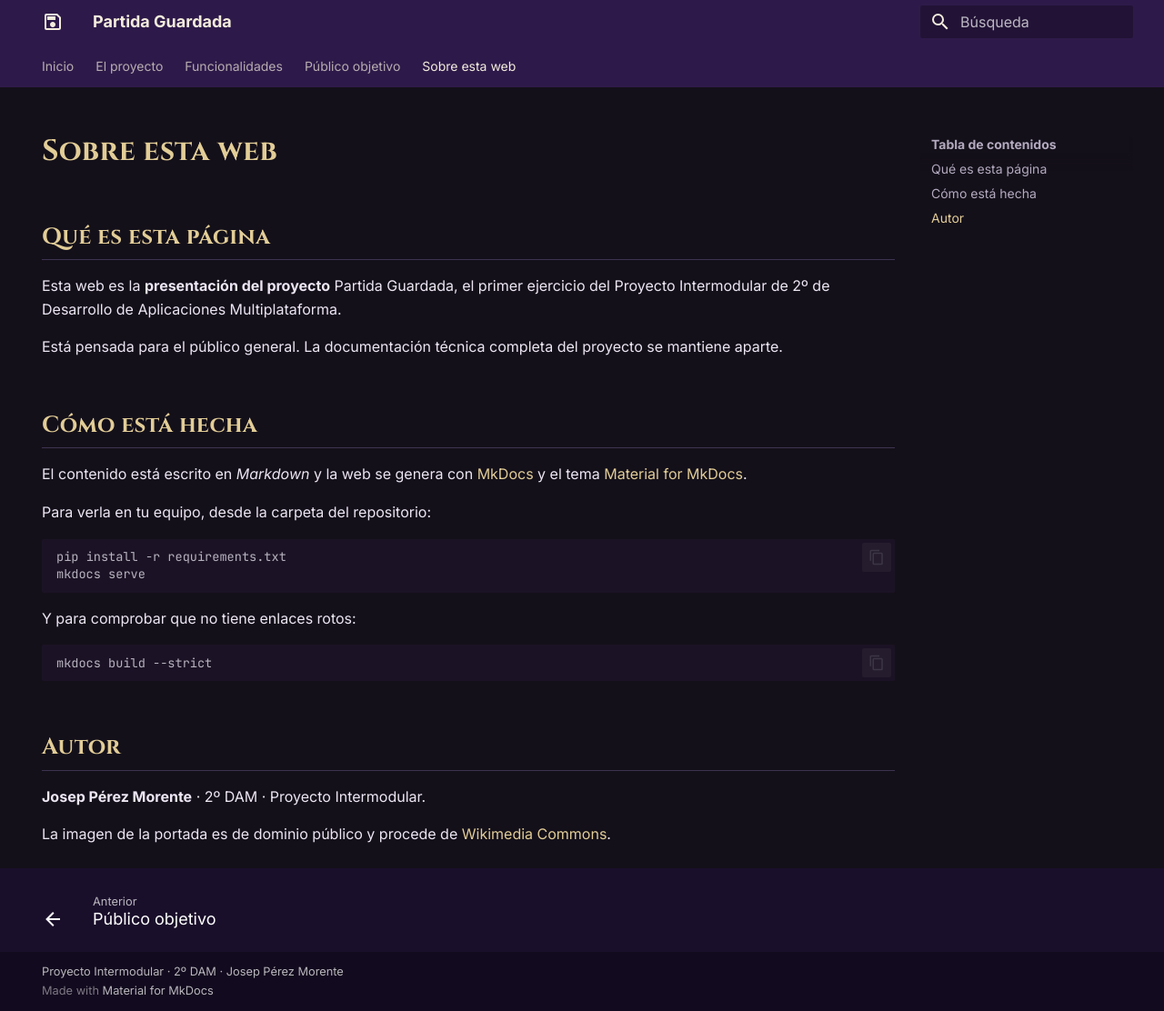
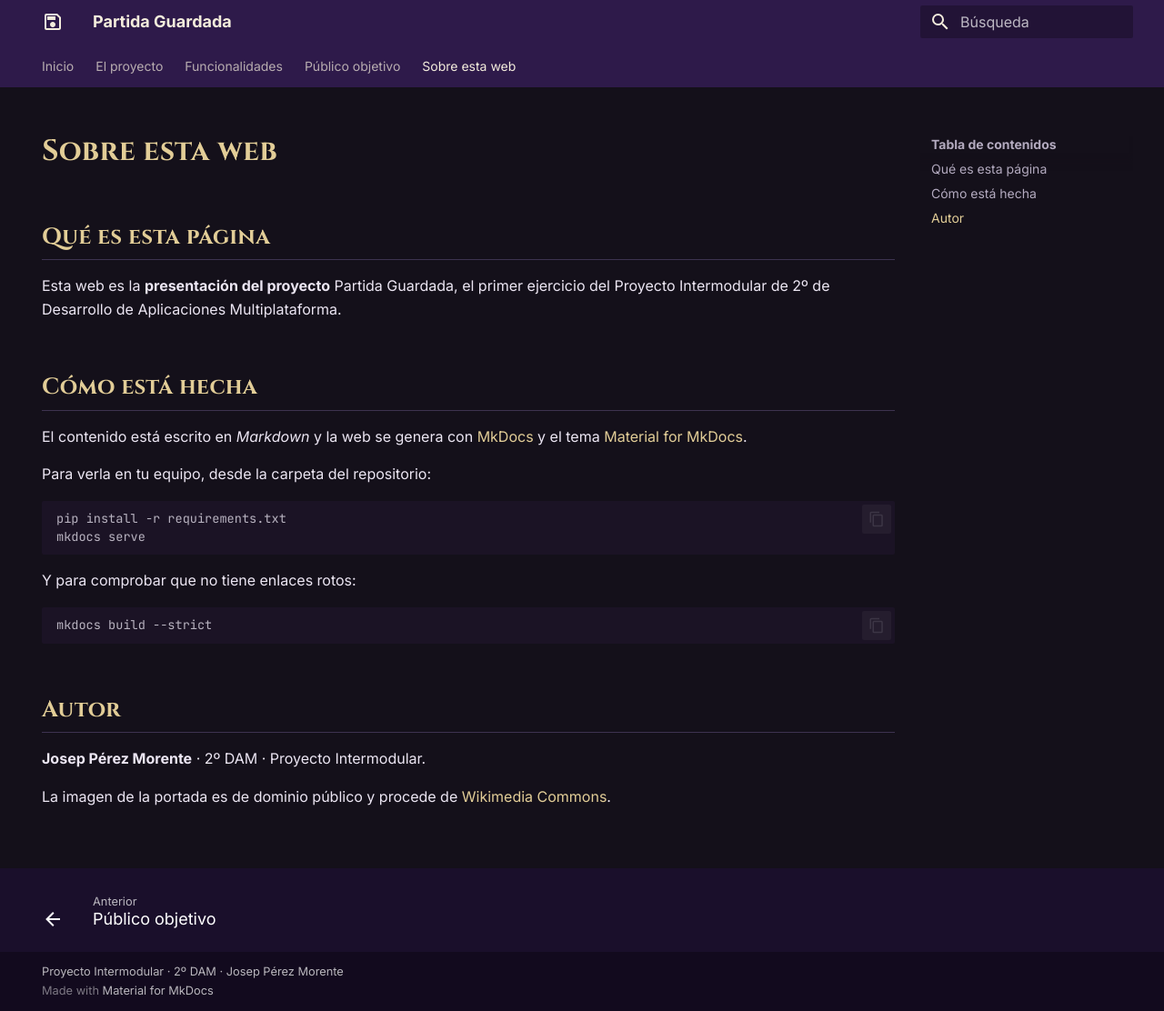
Before and after one commit to Luciuss04/Partida_Guardada-Ejercicio1, an MkDocs documentation site: the page built from docs/sobre-esta-web.md, in a window 1280 px wide and 1112 px high. Shown: the whole window at 91% size. Built offline with MkDocs 1.6.1 and Material for MkDocs 9.7.7, drawn with Linux system fonts in a browser that asks for light colours.

Commit message:
Actualizando el Readme
Removed mention of the target audience for the website.

```diff
--- a/docs/sobre-esta-web.md
+++ b/docs/sobre-esta-web.md
@@ -9,7 +9,6 @@ hide:
 
 Esta web es la **presentación del proyecto** Partida Guardada, el primer ejercicio del Proyecto Intermodular de 2º de Desarrollo de Aplicaciones Multiplataforma.
 
-Está pensada para el público general. La documentación técnica completa del proyecto se mantiene aparte.
 
 ## Cómo está hecha
 
```
